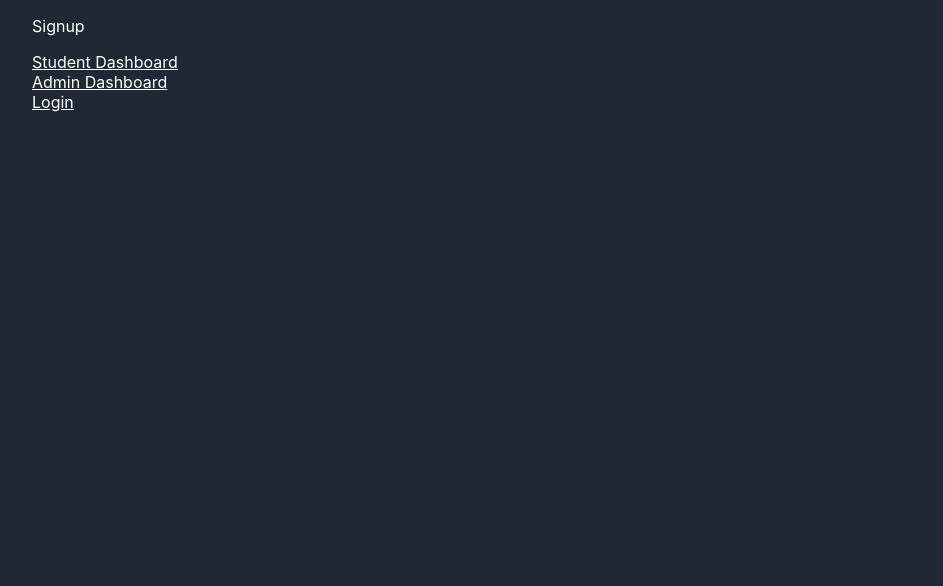
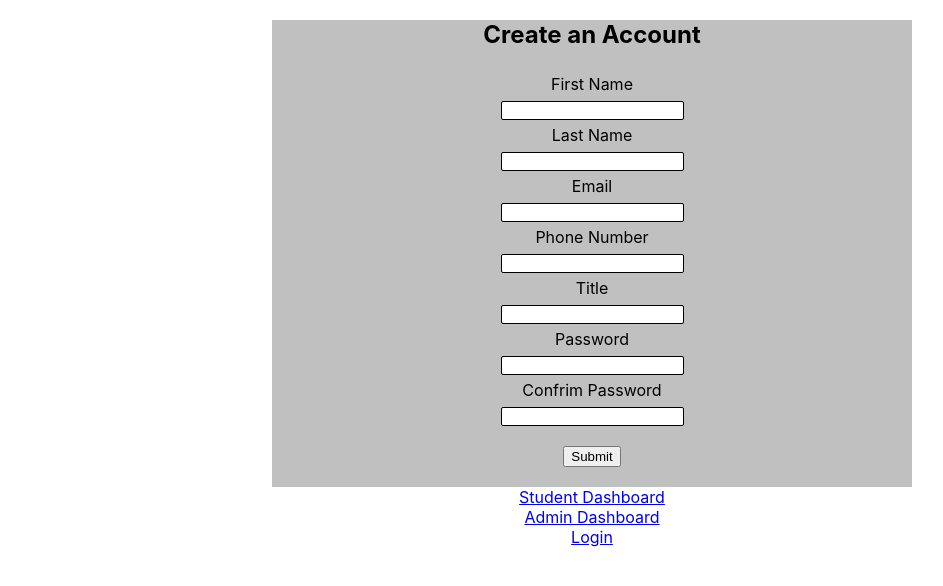
Before and after one commit to MacLure/project-horizon-react, a React (Create React App) app: page /signup in a window 1280 px wide. Shown: the top 586 px of the page, without its empty margins (48-991 px from the left). Built offline with nearby package versions, Linux system fonts and the light colour scheme.

Commit message:
created login/signup forms

```diff
--- a/src/components/Login.jsx
+++ b/src/components/Login.jsx
@@ -6,7 +6,24 @@ class Login extends Component {
   render() {
     return (
       <div>
-        <p>Login</p>
+        <div class="container_large">
+          <h2>Welcome Back</h2>
+          <form method="post">
+            <label for="email">Email</label>
+            <input type="text" name="email"></input>
+            <label for="password">Password</label>
+            <input type="password" name="password"></input>
+
+            <br/><button type="submit" class="submit">Submit</button>
+          </form>
+        </div>
+
+
+
+
+
+
+
         <Link to="/student">Student Dashboard</Link><br />
         <Link to="/admin">Admin Dashboard</Link><br />
         <Link to="/signup">Sign up</Link><br />
--- a/src/components/NewStudentForm.jsx
+++ b/src/components/NewStudentForm.jsx
@@ -12,9 +12,9 @@ class NewStudentForm extends Component {
 
   render() {
     return (
-      <div className="hello">
+      <div className="container_large">
       New Student
-        <form>
+        <form method="post" className="container_large">
           <label for="first_name">First Name</label>
           <input type="text" name="first_name"></input>
 
@@ -22,7 +22,7 @@ class NewStudentForm extends Component {
           <input type="text" name="last_name"></input>
 
           <label for="phone">Phone Number</label>
-          <input type="text" name="phone"></input>
+          <input type="tel" name="phone"></input>
 
           <label for="email">Email</label>
           <input type="text" name="email"></input>
@@ -30,8 +30,7 @@ class NewStudentForm extends Component {
           <label for="cohort_id">Cohort</label>
           <input type="text" name="cohort_id"></input>
 
-          <label for="image_url">Image URL</label>
-          <input type="text" name="image_url"></input>
+          <button type="submit">Submit</button>
         </form>
       </div>
      );
--- a/src/components/Signup.jsx
+++ b/src/components/Signup.jsx
@@ -6,7 +6,38 @@ class Signup extends Component {
   render() {
     return (
       <div>
-        <p>Signup</p>
+        <div class="container_large">
+          <h2>Create an Account</h2>
+          <form method="post">
+
+            <label for="first_name">First Name</label>
+            <input type="text" name="first_name"></input>
+
+            <label for="last_name">Last Name</label>
+            <input type="text" name="last_name"></input>
+
+            <label for="email">Email</label>
+            <input type="text" name="email"></input>
+
+            <label for="phone">Phone Number</label>
+            <input type="text" name="phone"></input>
+
+            <label for="title">Title</label>
+            <input type="text" name="title"></input>
+
+            <label for="password">Password</label>
+            <input type="password" name="password"></input>
+
+            <label for="confirm_password">Confrim Password</label>
+            <input type="password" name="confirm_password"></input>
+
+            <br/><button type="submit" class="submit">Submit</button>
+          </form>
+        </div>
+
+
+
+
         <Link to="/student">Student Dashboard</Link><br />
         <Link to="/admin">Admin Dashboard</Link><br />
         <Link to="/login">Login</Link><br/>
--- a/src/styles.css
+++ b/src/styles.css
@@ -1,5 +1,25 @@
 * {
-  padding-left: 20px;
-  background-color: #1F2833;
-  color: white;
+  text-align: center;
 }
+
+.container_large {
+  background-color: silver;
+  margin: auto;
+  width: 50%;
+}
+
+
+/*  FORM STYLING */
+label {
+  display: block;
+  padding: 5px 0;
+}
+
+input {
+  border: 1px solid black;
+  border-radius: 2px;
+}
+
+.submit {
+  margin: 20px 0;
+}
```
